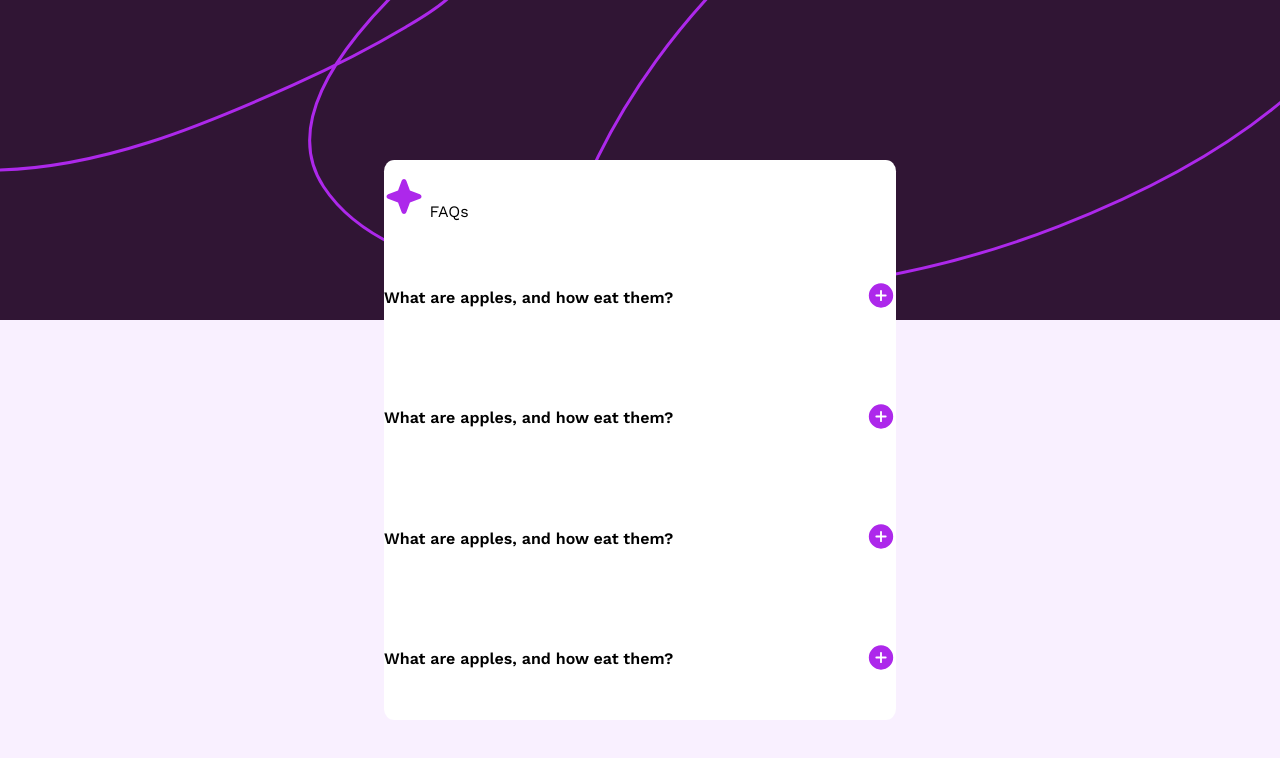
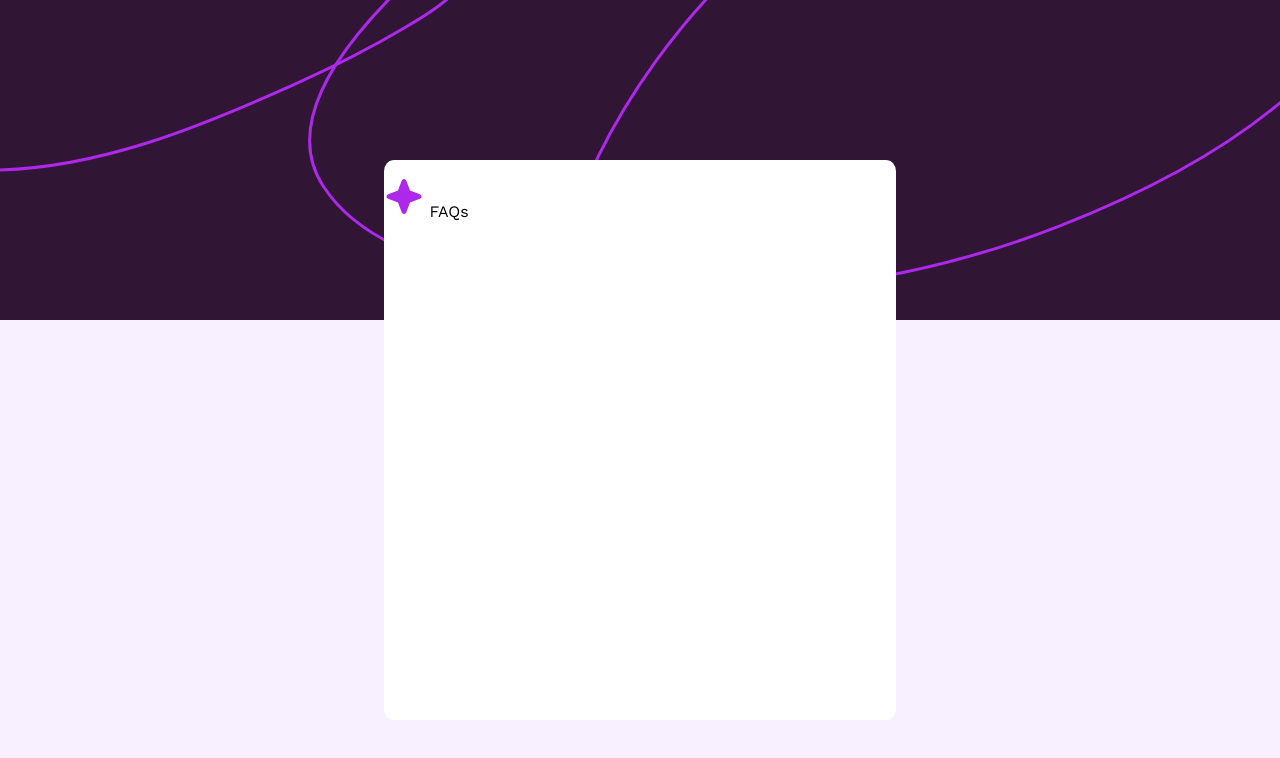
Before and after one commit to kushtaoleh/faq-project, a plain HTML site: page index.html in a window 1280 px wide. Drawn offline with nearby package versions, Linux system fonts and the light colour scheme; a web font is replaced by a local one.

Commit message:
That was probably a mistake

```diff
--- a/index.html
+++ b/index.html
@@ -28,28 +28,6 @@
         </p>
       </div>
       <div id="main_questions">
-
-        <div class="question first">
-          <div class="always_on_show">What are apples, and how eat them?
-            <span><img alt="open" src="assets/images/icon-plus.svg"></span>
-          </div>
-        </div>
-
-        <div class="question second">
-          <div class="always_on_show">What are apples, and how eat them?
-            <span><img alt="open" src="assets/images/icon-plus.svg"></span>
-          </div>
-        </div>
-
-        <div class="question third">
-          <div class="always_on_show">What are apples, and how eat them?
-            <span><img alt="open" src="assets/images/icon-plus.svg"></span>
-          </div>
-        </div>
-
-        <div class="question fourth">
-          <div class="always_on_show">What are apples, and how eat them?
-            <span><img alt="open" src="assets/images/icon-plus.svg"></span>
           </div>
         </div>
       </div>
--- a/styles.css
+++ b/styles.css
@@ -40,15 +40,4 @@ html{
     flex-direction: column;
     align-items:stretch;
     justify-content: space-around;
-
 }
-.question{
-    display: flex;
-    flex-direction: column;
-}
-.question .always_on_show{
-    font-weight: 600;
-    display: flex;
-    justify-content: space-between;
-    align-items: center;
-}
```
